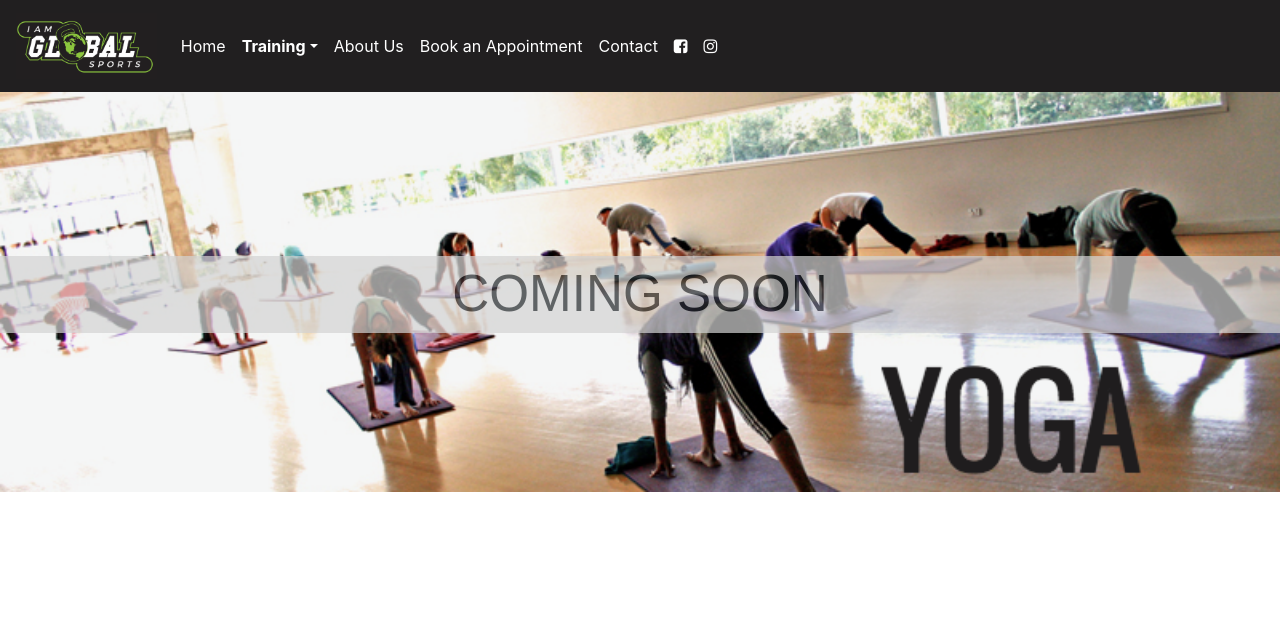
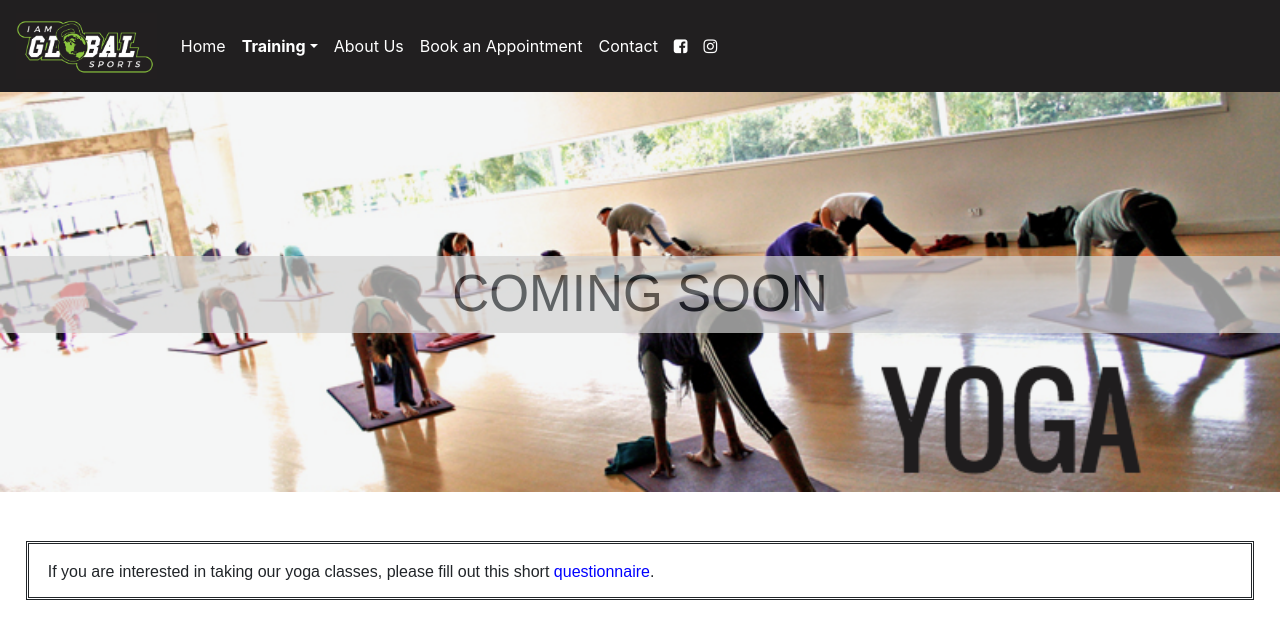
Before and after one commit to maggie-lagos/we-global, a React (Create React App) app: page /yoga in a window 1280 px wide. Shown: the top 636 px of the page. Built offline with nearby package versions, Linux system fonts and the light colour scheme.

Commit message:
putting pictures in on the home page

```diff
--- a/src/Home/index.js
+++ b/src/Home/index.js
@@ -20,6 +20,9 @@ import {
 import logoPic from '../images/Logo.png';
 import dashboardPic from '../images/dashboard.png';
 import facilityPic from '../images/facility.png';
+import slideshowPic1 from '../images/student-1.png';
+import slideshowPic2 from '../images/student-2.png';
+import slideshowPic3 from '../images/student-3.png';
 
 import './style.css';
 
@@ -207,7 +210,10 @@ class Home extends Component {
                   Fredericksburg, VA 22406
                 </p>
                 <br />
-                <img className="facilityPic" src={facilityPic} />
+                <img className="facilityPic" src={slideshowPic1} />
+                <img className="facilityPic" src={slideshowPic2} />
+                <img className="facilityPic" src={slideshowPic3} />
+
                 <div className="textFontSize">
                   Featuring indoor turf and a group fitness room
                 </div>
@@ -259,7 +265,9 @@ class Home extends Component {
                   Fredericksburg, VA 22406
                 </p>
                 <br />
-                <img className="facilityPic" src={facilityPic} />
+                <img className="facilityPic" src={slideshowPic1} />
+                <img className="facilityPic" src={slideshowPic2} />
+                <img className="facilityPic" src={slideshowPic3} />
                 <div className="textFontSize">
                   Featuring indoor turf and a group fitness room
                 </div>
@@ -311,7 +319,9 @@ class Home extends Component {
                   Fredericksburg, VA 22406
                 </p>
                 <br />
-                <img className="facilityPic" src={facilityPic} />
+                <img className="facilityPic" src={slideshowPic1} />
+                <img className="facilityPic" src={slideshowPic2} />
+                <img className="facilityPic" src={slideshowPic3} />
                 <div className="textFontSize">
                   Featuring indoor turf and a group fitness room
                 </div>
@@ -364,7 +374,9 @@ class Home extends Component {
                   Fredericksburg, VA 22406
                 </p>
                 <br />
-                <img className="facilityPic" src={facilityPic} />
+                <img className="facilityPic" src={slideshowPic1} />
+                <img className="facilityPic" src={slideshowPic2} />
+                <img className="facilityPic" src={slideshowPic3} />
                 <div className="textFontSize2">
                   Featuring indoor turf and a group fitness room
                 </div>
--- a/src/Home/style.css
+++ b/src/Home/style.css
@@ -72,8 +72,9 @@
 }
 
 .facilityPic {
-  width: 95%;
+  width: 33%;
   height: auto;
+  margin-right: 0.1vw;
 }
 
 .eventDiv {
--- a/src/Yoga/index.js
+++ b/src/Yoga/index.js
@@ -102,9 +102,19 @@ class Yoga extends Component {
         </Navbar>
         <div className="yogaPicDiv">
           <img className="yogaPic" src={yogaPic} />
-          <div className="yogaText2">
-            COMING SOON
-          </div>
+          <div className="yogaText2">COMING SOON</div>
+        </div>
+        <br />
+        <div className="facilityDiv yogaLink yogaFont">
+          If you are interested in taking our yoga classes, please fill out this
+          short{' '}
+          <a
+            target="_blank"
+            className="scheduleLink yogaFont "
+            href="https://docs.google.com/forms/d/e/1FAIpQLSdSUC2RgR8GMoi-btk4lztNWkNVjeGzDMuSG1aQ7Tfb5NJbZg/viewform?edit2=2_ABaOnucnTdfAOBaklV2ZGDU_BsmM1k2mDkT1X3sN4t5IFTXvWVRztGkDMFqVDW0"
+          >
+            questionnaire
+          </a>.
         </div>
       </div>
     );
--- a/src/Yoga/style.css
+++ b/src/Yoga/style.css
@@ -35,3 +35,11 @@ video {
   margin-left: 2% !important;
   margin-top: 4%;
 }
+
+.yogaLink {
+  margin: 2vw;
+}
+
+.yogaFont {
+  font-family: sans-serif;
+}
```
